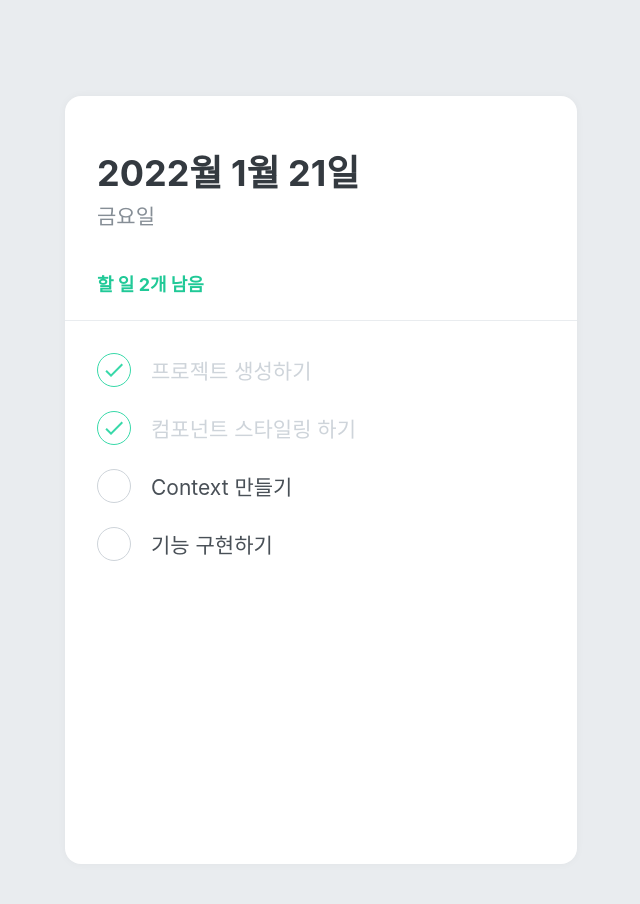
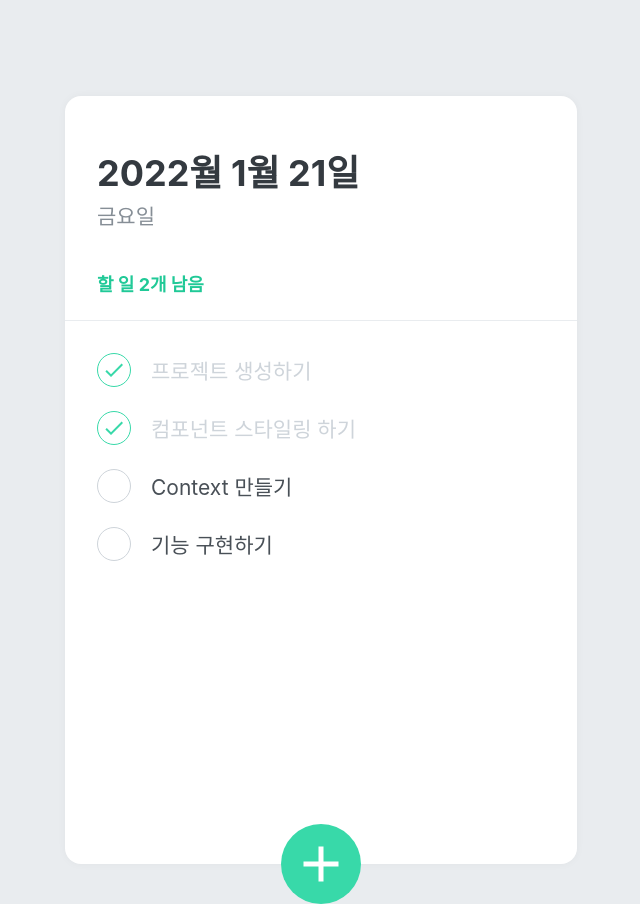
Before and after one commit to kod0751/re-todolist, a React (Create React App) app: page / in a window 1280 px wide. Shown: the whole page, without its empty margins (319-959 px from the left). Built offline with nearby package versions, Linux system fonts and the light colour scheme.

Commit message:
TodoCreate

```diff
--- a/src/App.js
+++ b/src/App.js
@@ -1,5 +1,6 @@
 import React from 'react';
 import { createGlobalStyle } from 'styled-components';
+import TodoCreate from './components/TodoCreate';
 import TodoHead from './components/TodoHead';
 import TodoList from './components/TodoList';
 import TodoTemplate from './components/TodoTemplate';
@@ -17,6 +18,7 @@
       <TodoTemplate>
         <TodoHead />
         <TodoList />
+        <TodoCreate />
       </TodoTemplate>
     </>
   );
--- /dev/null
+++ b/src/components/TodoCreate.js
@@ -0,0 +1,96 @@
+import React, { useState } from 'react';
+import styled, { css } from 'styled-components';
+import { MdAdd } from 'react-icons/md';
+
+const CircleButton = styled.button`
+  background: #38d9a9;
+  &:hober {
+    background: #63e6be;
+  }
+  &:active {
+    background: #20c997;
+  }
+
+  z-index: 5;
+  cursor: pointer;
+  width: 80px;
+  height: 80px;
+  display: flex;
+  align-items: center;
+  justify-content: center;
+
+  position: absolute;
+  left: 50%;
+  bottom: 0px;
+  transform: translate(-50%, 50%);
+
+  font-size: 60px;
+  color: white;
+  border-radius: 50%;
+
+  border: none;
+  outline: none;
+
+  transition: 0.125s all ease-in;
+
+  ${(props) =>
+    props.open &&
+    css`
+      background: #ff6b6b;
+      &:hover {
+        background: #ff8787;
+      }
+      &:active {
+        background: #fa5252;
+      }
+      transform: translate(-50%, 50%) rotate(45deg);
+    `}
+`;
+
+const InsertFormPositioner = styled.div`
+  width: 100%;
+  bottom: 0;
+  left: 0;
+  position: absolute;
+`;
+
+const InsertForm = styled.div`
+  background: #f8f9fa;
+  padding: 32px;
+  padding-bottom: 72px;
+  border-bottom-left-radius: 16px;
+  border-bottom-right-radius: 16px;
+  border-top: 1px solid #e9ecef;
+`;
+
+const Input = styled.input`
+  padding: 12px;
+  border-radius: 4px;
+  border: 1px solid #dee2e6;
+  width: 100%;
+  outline: none;
+  font-size: 18px;
+  box-sizing: border-box;
+`;
+
+function TodoCreate() {
+  const [open, setOpen] = useState(false);
+  const onToggle = () => setOpen(!open);
+
+  return (
+    <>
+      {open && (
+        <InsertFormPositioner>
+          <InsertForm>
+            <Input placeholder="할 일을 입력 후, Enter를 누르세요" autoFocus />
+          </InsertForm>
+        </InsertFormPositioner>
+      )}
+      <CircleButton onClick={onToggle} open={open}>
+        <MdAdd />
+      </CircleButton>
+    </>
+  );
+}
+
+export default TodoCreate;
```
